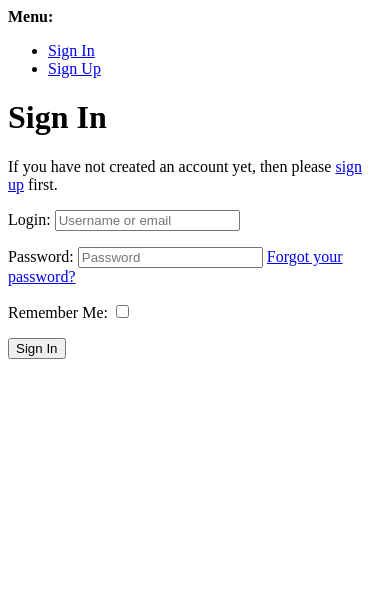
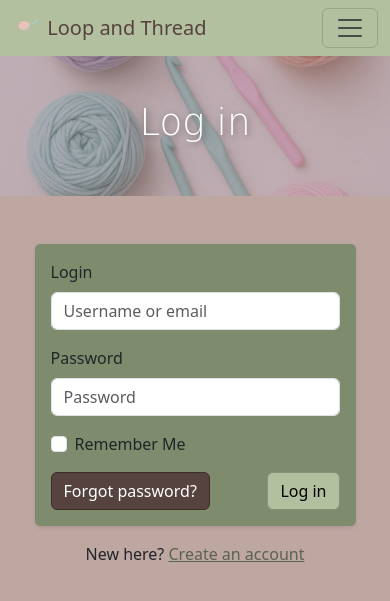
Before and after one commit to chloejones9464/loop-and-thread, a Django app: page /accounts/login/ in a window 390 px wide. Shown: the top 601 px of the page. Run offline with Django 4.2, Linux system fonts and the light colour scheme; some libraries are stand-ins or nearby versions.

Commit message:
Added login, signup, logout templates

```diff
--- /dev/null
+++ b/static/css/login.css
@@ -0,0 +1,79 @@
+#home-hero {
+    background-image: url('../images/hero-image.webp');
+    background-repeat: no-repeat;
+    background-position: center;
+    background-size: cover;
+    height: 140px;
+    display: flex;
+    align-items: center;
+    justify-content: center;
+    text-align: center;
+    position: relative;
+    overflow: hidden;
+}
+
+#home-hero::before {
+    content: "";
+    position: absolute;
+    top: 0;
+    left: 0;
+    right: 0;
+    bottom: 0;
+    background: rgba(107, 78, 113, 0.384); /* lavender w/ transparency */
+    z-index: 0; /* sits behind the text */
+}
+
+h2 {
+    font-family: "Crafty Girls", cursive;
+    font-size: 2.5rem;
+    color: #ffffff; /* white text so it stands out */
+    text-shadow: 2px 2px 6px rgba(0,0,0,0.4); /* makes text readable */
+    z-index: 1; /* ensures it sits above background */
+}
+
+.form-bg-color {
+    background-color: #7e8b6c;
+    border-radius: 5px;
+}
+
+.password-link {
+    background-color: #56423E;
+    border: #3a2d2a solid 1px;
+    color: #ffffff;
+    text-decoration: none;
+}
+
+.password-link:hover {
+    background-color: #725853;
+    border: #5c4743 solid 1px;
+    color: #ffffff;
+}
+
+.login-btn {
+    background-color: #B3C09F;
+    border: #88917a solid 1px;
+    color: #000000;
+}
+
+.login-btn:hover {
+    background-color: #9ba78a;
+    border: #88917a solid 1px;
+    color: #000000;
+}
+
+#id_password_helptext {
+    display: none;
+}
+
+.create-account-link {
+    color: #5a634d;
+}
+
+.create-account-link:hover {
+    color: #6c775d;
+}
+
+/* from crispy forms docs */
+.asteriskField {
+    display: none;
+}
--- /dev/null
+++ b/templates/account/login.html
@@ -0,0 +1,47 @@
+{% extends "base.html" %}
+
+{% load allauth account %}
+{% load static %}
+{% load crispy_forms_tags %}
+
+{% block extra_css %}
+<link rel="stylesheet" href="{% static './css/login.css' %}">
+{% endblock %}
+
+{% block content %}
+    <div class="container justify-content-center">
+        <div>
+            <div class="row">
+                <section id="home-hero">
+                    <h2 class="display-3">Log in</h2>
+                </section>
+            </div>
+        </div>
+    </div>
+
+    <div class="row mt-5 justify-content-center">
+        <div class="col-10 col-sm-7 col-md-6 col-lg-5">
+            <form method="post" action="{% url 'account_login' %}" class="form-bg-color p-3 shadow-sm">
+            {% csrf_token %}
+            {% if form.non_field_errors %}
+                <div class="alert alert-danger">
+                    {% for error in form.non_field_errors %}
+                        {{ error }}
+                    {% endfor %}
+                </div>
+            {% endif %}
+            {{ form.login|as_crispy_field }}
+            {{ form.password|as_crispy_field }}
+            {{ form.remember|as_crispy_field }}
+            <div class="d-flex justify-content-between align-items-center mt-2">
+                <a class=" btn password-link" href="{% url 'account_reset_password' %}">Forgot password?</a>
+                <button class="btn login-btn" type="submit">Log in</button>
+            </div>
+            </form>
+
+            <p class="text-center mt-3">
+            New here? <a class="create-account-link" href="{% url 'account_signup' %}">Create an account</a>
+            </p>
+        </div>
+    </div>
+{% endblock content %}
--- a/templates/base.html
+++ b/templates/base.html
@@ -15,6 +15,8 @@
     <!-- Bootstrap links-->
     <link href="https://cdn.jsdelivr.net/npm/bootstrap@5.3.8/dist/css/bootstrap.min.css" rel="stylesheet"
         integrity="sha384-sRIl4kxILFvY47J16cr9ZwB07vP4J8+LH7qKQnuqkuIAvNWLzeN8tE5YBujZqJLB" crossorigin="anonymous">
+    <!-- Font awesome links-->
+    <script src="https://kit.fontawesome.com/02de5763be.js" crossorigin="anonymous"></script>
     <!--Main CSS link-->
     <link rel="stylesheet" href="{% static 'css/base.css' %}">
     {% block extra_css %}
@@ -36,22 +38,29 @@
             <li class="nav-item">
               <a class="nav-link active" aria-current="page" href="{% url 'home' %}">Home</a>
             </li>
-            {% if authenticated %}
-                <li class="nav-item">
-                <a class="nav-link" href="#">My Account</a>
+            {% if user.is_authenticated %}
+                <li class="nav-item dropdown">
+                  <a class="nav-link dropdown-toggle" href="#" id="accountDropdown"
+                    role="button" data-bs-toggle="dropdown" aria-expanded="false">
+                    My Account
+                  </a>
+                  <ul class="dropdown-menu dropdown-menu-end" aria-labelledby="accountDropdown">
+                    <li><a class="dropdown-item" href="#">My Orders</a></li>
+                    <li><a class="dropdown-item" href="#">My Likes</a></li>
+                    <li><hr class="dropdown-divider"></li>
+                    <li><a class="dropdown-item" href="{% url 'account_logout' %}">Log out</a></li>
+                  </ul>
                 </li>
                 <li class="nav-item">
-                <a class="nav-link" href="#">My Orders</a>
-                </li>
-                <li class="nav-item">
-                <a class="nav-link" href="#">My Likes</a>
+                <a class="nav-link" href="#">
+                  <i class="fa-solid fa-basket-shopping"></i> Basket</a>
                 </li>
             {% else %}
                 <li class="nav-item">
-                <a class="nav-link" href="#">Log in</a>
+                <a class="nav-link" href="{% url 'account_login' %}">Log in</a>
                 </li>
                 <li class="nav-item">
-                <a class="nav-link" href="#">Sign Up</a>
+                <a class="nav-link" href="{% url 'account_signup' %}">Sign Up</a>
                 </li>
             {% endif %}
           </ul>
```
Also changed, not shown: loop_and_thread/settings.py (+8 -1 lines), templates/account/logout.html (added, +39 -0 lines), templates/account/signup.html (added, +48 -0 lines), README.md, db.sqlite3.
